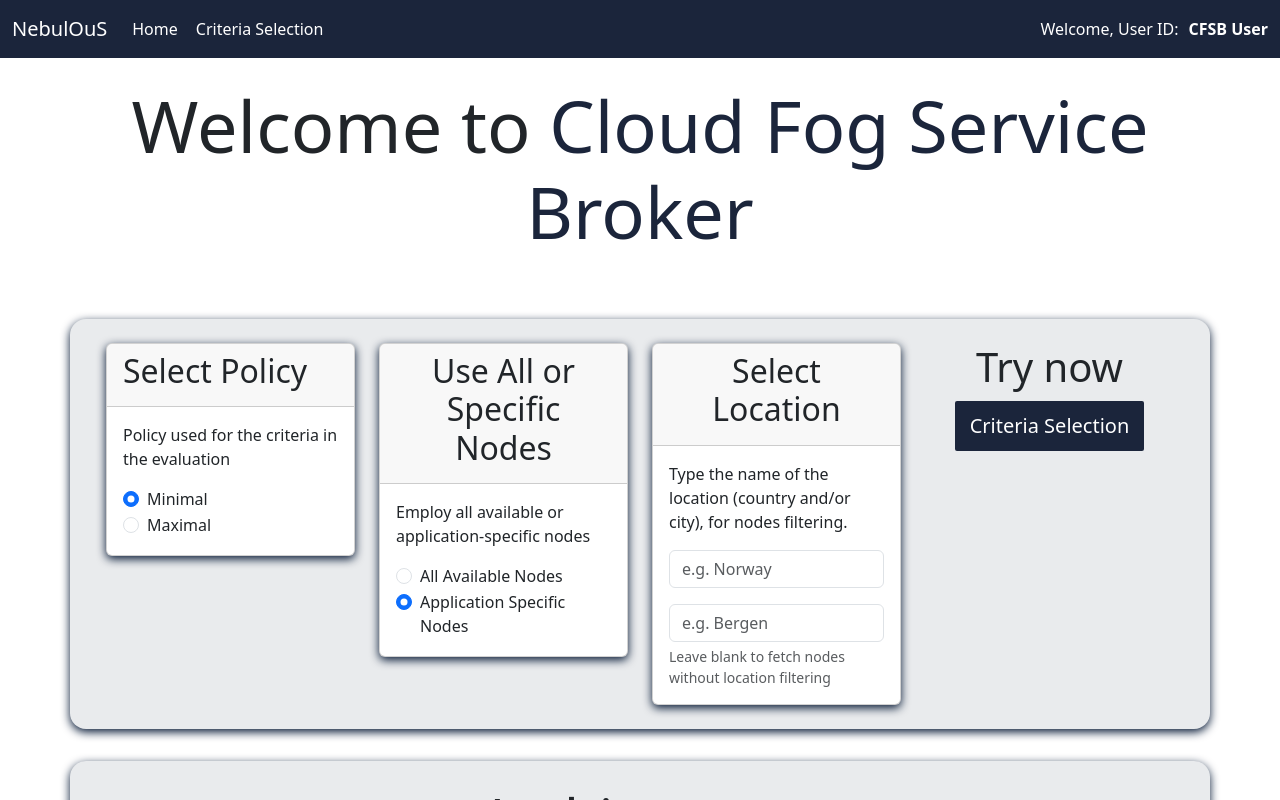
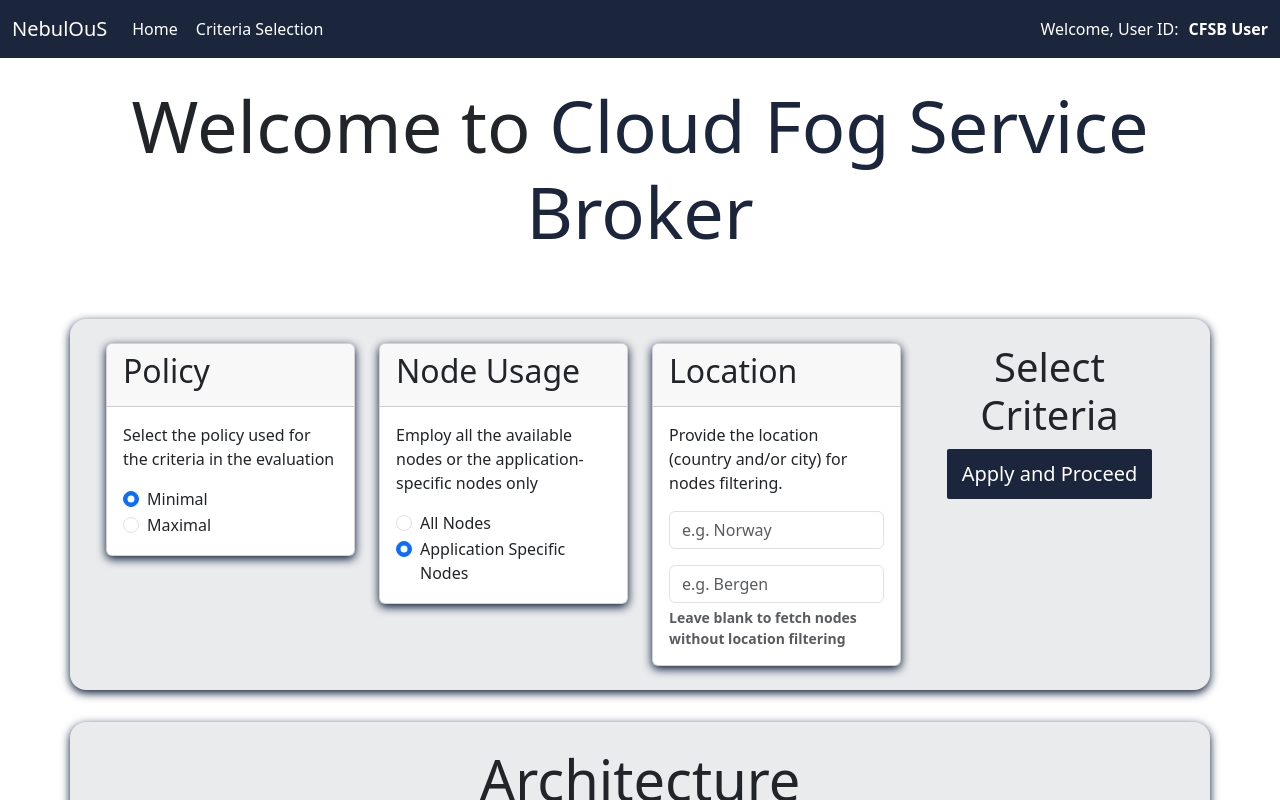
Before and after one commit to eu-nebulous/cloud-fog-service-broker, a Vue app in the folder cfsb-frontend/: page / in a window 1280 px wide. Shown: the top 800 px of the page. Built offline with nearby package versions, Linux system fonts and the light colour scheme.

Commit message:
HomePage HTML changes (#78)

```diff
--- a/cfsb-frontend/src/App.vue
+++ b/cfsb-frontend/src/App.vue
@@ -71,7 +71,7 @@
 
     <footer class="footer text-center p-2">
       <span class="text-white">&copy NebulOus - Cloud Fog Service Broker</span>
-      <span class="color-primary"> - V. 8.0</span>
+      <span class="color-primary"> - V. 8.1</span>
     </footer>
   </div>
 </template>
--- a/cfsb-frontend/src/components/HomePage.vue
+++ b/cfsb-frontend/src/components/HomePage.vue
@@ -93,13 +93,11 @@ export default {
       <div class="col col-12 col-lg-3">
         <div class="card">
           <div class="card-header">
-            <h2>Select Policy</h2>
+            <h2 class="fw-normal">Policy</h2>
           </div>
           <div class="card-body text-start">
             <p class="description">
-              Policy used for the criteria in the evaluation
-              <!-- Put this in bubble: Rank at highest positions the nodes with lower RAM and # of Cores (Minimal policy).The opposite holds for Maximal policy.
-              -->
+              Select the policy used for the criteria in the evaluation
             </p>
             <form>
               <div class="form-check">
@@ -117,16 +115,16 @@ export default {
       <div class="col col-12 col-lg-3">
         <div class="card">
           <div class="card-header">
-            <h2>Use All or Specific Nodes</h2>
+            <h2 class="fw-normal">Node Usage</h2>
           </div>
           <div class="card-body text-start">
             <p class="description">
-              Employ all available or application-specific nodes
+              Employ all the available nodes or the application-specific nodes only
             </p>
             <form>
               <div class="form-check">
               <input v-model="nodesModeChoice" @change="onChoiceChange" class="form-check-input" type="radio" name="nodes_mode_choice" id="nodes_choice_all" value="0">
-              <label class="form-check-label" for="nodes_choice_all">All Available Nodes</label>
+              <label class="form-check-label" for="nodes_choice_all">All Nodes</label>
               </div>
               <div class="form-check">
                 <input v-model="nodesModeChoice" @change="onChoiceChange" class="form-check-input" type="radio" name="nodes_mode_choice" id="nodes_choice_own" value="1" checked>
@@ -139,24 +137,24 @@ export default {
       <div class="col col-12 col-lg-3">
         <div class="card">
           <div class="card-header">
-            <h2>Select Location</h2>
+            <h2 class="fw-normal">Location</h2>
           </div>
           <div class="card-body text-start">
             <p class="description">
-              Type the name of the location (country and/or city), for nodes filtering.
+              Provide the location (country and/or city) for nodes filtering.
             </p>
             <form>
               <input v-model="nodesLocation.country" type="text" class="form-control" id="nodes_location_country_choice" name="nodes_location_country_choice" placeholder="e.g. Norway">
               <p></p>
               <input v-model="nodesLocation.city" type="text" class="form-control" id="nodes_location_city_choice" name="nodes_location_city_choice" placeholder="e.g. Bergen">
-              <div class="form-text">Leave blank to fetch nodes without location filtering</div>
+              <div class="form-text fw-bold">Leave blank to fetch nodes without location filtering</div>
             </form>
           </div>
         </div>
       </div>
       <div class="col col-12 col-lg-3">
-        <h3 class="display-6">Try now</h3>
-        <router-link to="/criteria-selection" class="btn button-primary btn-lg" @click.native="get_project_choices">Criteria Selection</router-link>
+        <h3 class="display-6">Select Criteria</h3>
+        <router-link to="/criteria-selection" class="btn button-primary btn-lg" @click.native="get_project_choices">Apply and Proceed</router-link>
       </div>
     </div>
     <div class="spacer-sm"></div>
```
